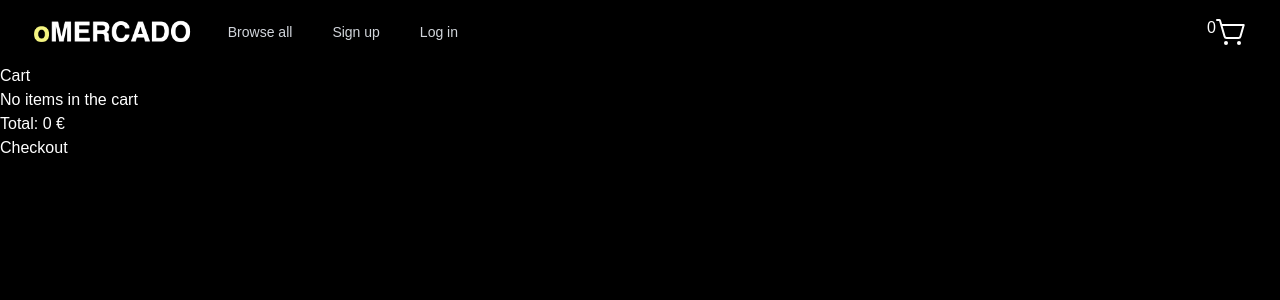
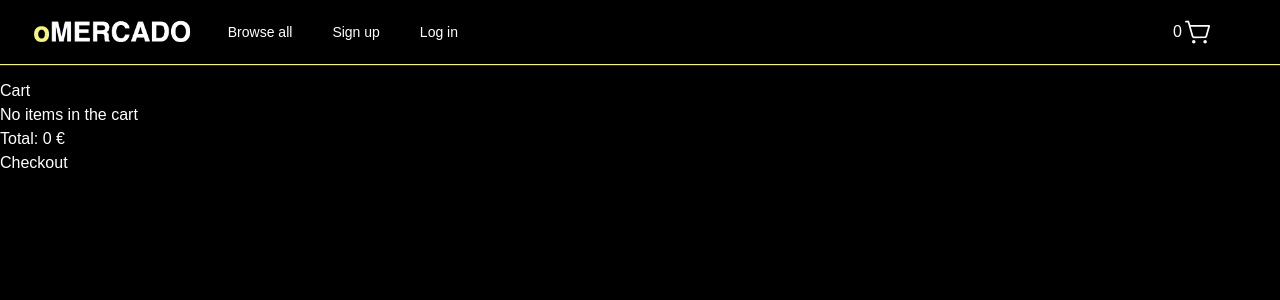
Before and after one commit to MagdaDra/oMERCADO_client, a React (Vite) app: page /cart in a window 1280 px wide. Shown: the top 300 px of the page. Built offline with nearby package versions, Linux system fonts and the light colour scheme.

Commit message:
Navbar fixed

```diff
--- a/src/components/Navbar/Navbar.css
+++ b/src/components/Navbar/Navbar.css
@@ -1,25 +1,30 @@
-/* nav {
+nav {
     background: #000000;
     color: white;
-    padding: 0px 20px;
-    box-shadow: 0px 1px 2px gray;
-    width: 100%;
+    box-shadow: 0px 1px 1px rgb(245, 245, 129);
     margin-bottom: 15px;
-    padding: 5px;
   }
-
-  nav li {
-    list-style: none;
-    color: white;
-    font-size: 24px;
-    font-weight: 600;
-  }
-
-  .navbarList {
-    display: flex;
-    justify-content: space-between;
-  } */
 
   .cart {
     display: flex;
+    justify-content: space-between;
+    align-items:  center;
+    margin-right: 30px;
   }
+
+  .cart-quantity {
+    margin-right: 3px;
+  }
+
+  .userName-icon {
+    display: flex;
+    align-items: center;
+  }
+
+  .userName {
+    margin-right: 5px;
+  }
+
+  /* --------------------- mobile --------------------- */
+
+  /* add mobile breaks */
--- a/src/components/Navbar/Navbar.jsx
+++ b/src/components/Navbar/Navbar.jsx
@@ -23,61 +23,6 @@ function Navbar() {
 	}
 
 	return (
-		// <nav className='Navbar'>
-		// 	<ul className='navbarList'>
-
-		// 		<button onClick={handleDiscoverServices}>Discover services</button>
-
-		// 		{!loading && user && user.typeOfUser.includes('Seller') && (
-		// 			<>
-		// 				<Link to='/add-service'>
-		// 					<button>Add service</button>
-		// 				</Link>
-		// 			</>
-		// 		)}
-
-		// 		{!loading && !user && (
-		// 			<>
-		// 				<Link to='/signup'>
-		// 					<button>Sign up</button>
-		// 				</Link>
-		// 				<Link to='/login'>
-		// 					<button>Log in</button>
-		// 				</Link>
-		// 			</>
-		// 		)}
-
-		// 		{!loading && user && (
-		// 			<button onClick={logout}>Log out</button>
-		// 		)}
-
-		// 		<div className='cart'>
-		// 			<p>{cartTotalQuantity}</p>
-
-		// 			<Link to='/cart'>
-		// 				<ShoppingCartSimple
-		// 					size={32}
-		// 					color='#ffffff'
-		// 				/>
-		// 			</Link>
-		// 		</div>
-
-		// 		<p>{user ? `${user.name}` : ''}</p>
-
-		// 		{!loading && user && (
-		// 			<>
-		// 				<Link to='/user-profile'>
-		// 					<UserCircle
-		// 						size={32}
-		// 						color='#cfcfcf'
-		// 					/>
-		// 				</Link>
-		// 			</>
-		// 		)}
-		// 	</ul>
-		// </nav>
-
-		//-----------------------------------------------------------------------------------------------------------------------------------
 
 		<nav className='bg-black'>
 			<div className='mx-auto max-w-7xl px-2 sm:px-6 lg:px-8'>
@@ -87,7 +32,7 @@ function Navbar() {
 						<button
 							type='button'
 							onClick={toggleMobileMenu} // Toggle the menu on click
-							className='relative inline-flex items-center justify-center rounded-md p-2 text-gray-400 hover:bg-gray-700 hover:text-white focus:outline-none focus:ring-2 focus:ring-inset focus:ring-white'
+							className='relative inline-flex items-center justify-center rounded-md p-2 hover:bg-gray-700 hover:text-white focus:outline-none focus:ring-2 focus:ring-inset focus:ring-white'
 							aria-controls='mobile-menu'
 							aria-expanded={isMobileMenuOpen}>
 							<span className='absolute -inset-0.5'></span>
@@ -144,14 +89,14 @@ function Navbar() {
 
 								<button
 									onClick={handleDiscoverServices}
-									className='rounded-full px-3 py-2 text-sm font-medium text-gray-300 hover:bg-gray-700 hover:text-white'>
+									className='rounded-full px-3 py-2 text-sm font-medium hover:bg-gray-700 hover:text-white'>
 									Browse all
 								</button>
 
 								{!loading && user && user.typeOfUser.includes('Seller') && (
 									<>
 										<Link to='/add-service'>
-											<button className='rounded-full px-3 py-2 text-sm font-medium text-gray-300 hover:bg-gray-700 hover:text-white'>
+											<button className='rounded-full px-3 py-2 text-sm font-medium hover:bg-gray-700 hover:text-white'>
 												Add service
 											</button>
 										</Link>
@@ -161,12 +106,12 @@ function Navbar() {
 								{!loading && !user && (
 									<>
 										<Link to='/signup'>
-											<button className='rounded-full px-3 py-2 text-sm font-medium text-gray-300 hover:bg-gray-700 hover:text-white'>
+											<button className='rounded-full px-3 py-2 text-sm font-medium hover:bg-gray-700 hover:text-white'>
 												Sign up
 											</button>
 										</Link>
 										<Link to='/login'>
-											<button className='rounded-full px-3 py-2 text-sm font-medium text-gray-300 hover:bg-gray-700 hover:text-white'>
+											<button className='rounded-full px-3 py-2 text-sm font-medium hover:bg-gray-700 hover:text-white'>
 												Log in
 											</button>
 										</Link>
@@ -175,7 +120,7 @@ function Navbar() {
 
 								{!loading && user && (
 									<button
-										className='rounded-full px-3 py-2 text-sm font-medium text-gray-300 hover:bg-gray-700 hover:text-white'
+										className='rounded-full px-3 py-2 text-sm font-medium hover:bg-gray-700 hover:text-white'
 										onClick={logout}>
 										Log out
 									</button>
@@ -184,29 +129,34 @@ function Navbar() {
 						</div>
 					</div>
 					<div className='absolute inset-y-0 right-0 flex items-center pr-2 sm:static sm:inset-auto sm:ml-6 sm:pr-0'>
+
 						<div className='cart'>
-							<p>{cartTotalQuantity}</p>
+							<p className='cart-quantity'>{cartTotalQuantity}</p>
 
 							<Link to='/cart'>
 								<ShoppingCartSimple
-									size={32}
+									size={28}
 									color='#ffffff'
 								/>
 							</Link>
 						</div>
 
-						<p>{user ? `${user.name}` : ''}</p>
+						<div className='userName-icon'>
+
+						<p className='userName'>{user ? `${user.name}` : ''}</p>
 
 						{!loading && user && (
 							<>
 								<Link to='/user-profile'>
 									<UserCircle
 										size={32}
-										color='#cfcfcf'
+										color='#ffffff'
 									/>
 								</Link>
 							</>
 						)}
+
+						</div>
 					</div>
 				</div>
 			</div>
@@ -227,7 +177,7 @@ function Navbar() {
 					{!loading && user && user.typeOfUser.includes('Seller') && (
 						<>
 							<Link to='/add-service'>
-								<button className='rounded-md px-3 py-2 text-sm font-medium text-gray-300 hover:bg-gray-700 hover:text-white'>
+								<button className='rounded-md px-3 py-2 text-sm font-medium hover:bg-gray-700 hover:text-white'>
 									Add service
 								</button>
 							</Link>
@@ -237,12 +187,12 @@ function Navbar() {
 					{!loading && !user && (
 						<>
 							<Link to='/signup'>
-								<button className='rounded-md px-3 py-2 text-sm font-medium text-gray-300 hover:bg-gray-700 hover:text-white'>
+								<button className='rounded-md px-3 py-2 text-sm font-medium hover:bg-gray-700 hover:text-white'>
 									Sign up
 								</button>
 							</Link>
 							<Link to='/login'>
-								<button className='rounded-md px-3 py-2 text-sm font-medium text-gray-300 hover:bg-gray-700 hover:text-white'>
+								<button className='rounded-md px-3 py-2 text-sm font-medium hover:bg-gray-700 hover:text-white'>
 									Log in
 								</button>
 							</Link>
@@ -251,7 +201,7 @@ function Navbar() {
 
 					{!loading && user && (
 						<button
-							className='rounded-md px-3 py-2 text-sm font-medium text-gray-300 hover:bg-gray-700 hover:text-white'
+							className='rounded-md px-3 py-2 text-sm font-medium hover:bg-gray-700 hover:text-white'
 							onClick={logout}>
 							Log out
 						</button>
```
